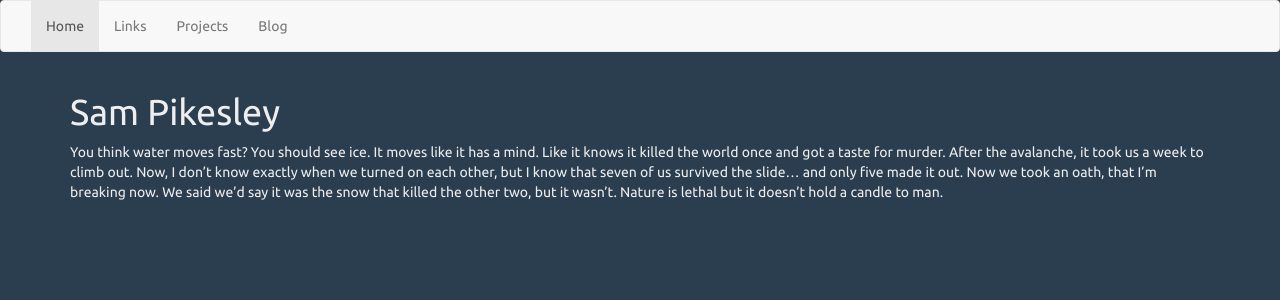
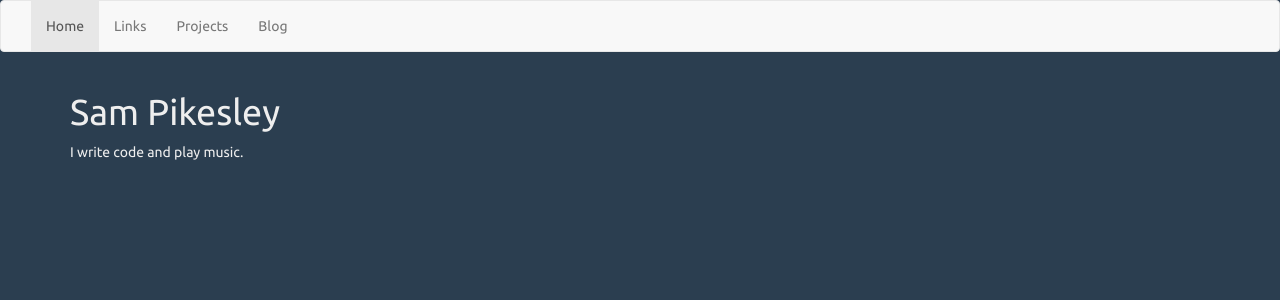
Before and after one commit to pikesley/pikesley.github.io, a Jekyll site: the page built from index.md, in a window 1280 px wide. Shown: the top 300 px of the page. Built offline with Jekyll 4.4.1, drawn with Linux system fonts in a browser that asks for light colours; nearby versions of some CDN libraries.

Commit message:
Fewer ipsum

```diff
--- a/index.md
+++ b/index.md
@@ -2,4 +2,4 @@
 title: Sam Pikesley
 ---
 
-You think water moves fast? You should see ice. It moves like it has a mind. Like it knows it killed the world once and got a taste for murder. After the avalanche, it took us a week to climb out. Now, I don't know exactly when we turned on each other, but I know that seven of us survived the slide... and only five made it out. Now we took an oath, that I'm breaking now. We said we'd say it was the snow that killed the other two, but it wasn't. Nature is lethal but it doesn't hold a candle to man.
+I write code and play music.
```
